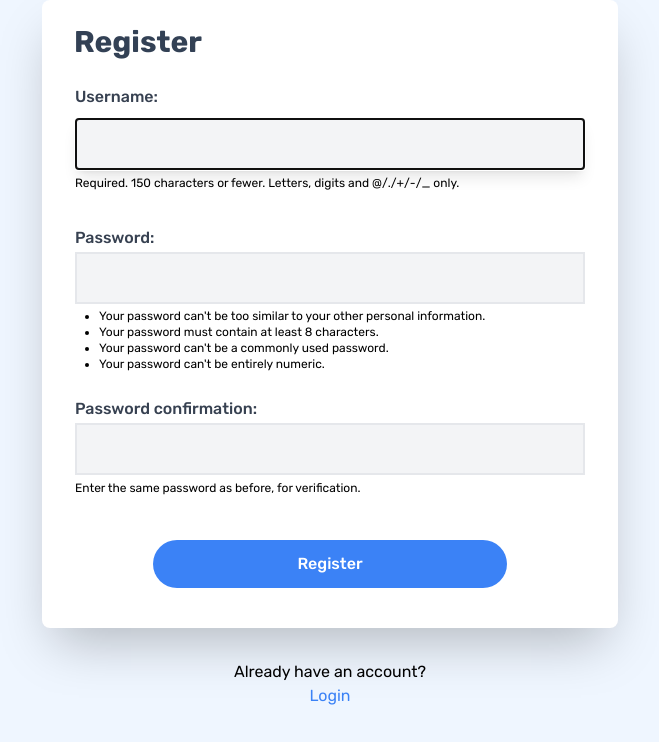
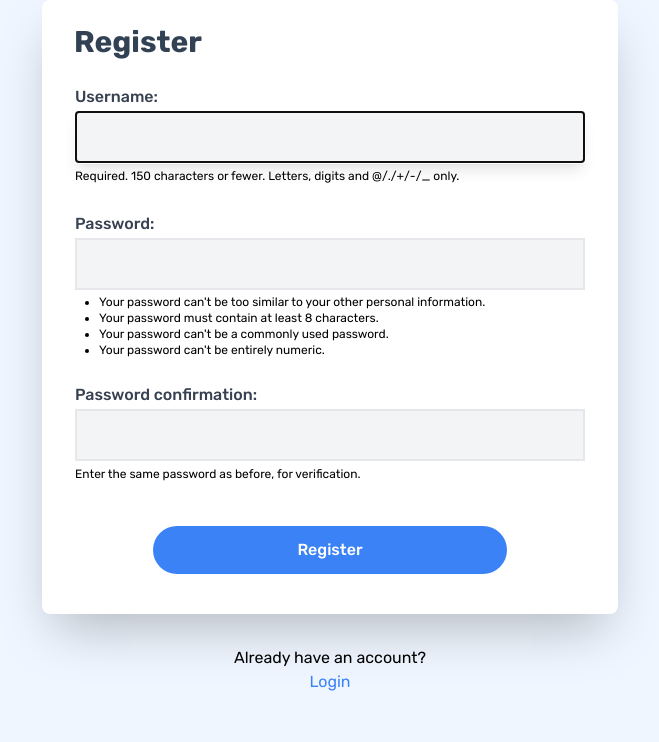
Before and after one commit to nabilmuafa/warehouse-inventory, a Django app: page /register/ in a window 1280 px wide. Shown: the part 112-854 px from the top of the page, without its empty margins (310-969 px from the left). Before the commit the page ends 817 px from the top, so only its background shows below. Run offline with Django 4.2, Linux system fonts and the light colour scheme; some libraries are stand-ins or nearby versions.

Commit message:
slight redesign login & register page

```diff
--- a/main/templates/register.html
+++ b/main/templates/register.html
@@ -12,32 +12,32 @@
 
 {% block content %}
 
-<div class="login container flex flex-col items-center mx-auto">
-    <div class="bg-white rounded-lg shadow-2xl px-8 py-6 mb-8 md:max-w-xl max-w-sm">
-        <h1 class="text-3xl font-bold text-slate-700 pb-6">Register</h1>
+<div class="login container flex flex-col items-center mx-auto pb-12">
+    <div class="bg-white rounded-lg shadow-2xl md:px-8 px-6 py-6 mb-8 md:max-w-xl max-w-sm">
+        <h1 class="md:text-3xl text-xl font-bold text-slate-700 pb-6">Register</h1>
         <form method="POST" >
             {% csrf_token %}
             <table class="table-fixed w-full">
                 <tr>
-                    <td class="text-gray-700 font-medium">
+                    <td class="text-gray-700 font-medium text-sm md:text-base">
                         <label for="id_username">Username:</label>
                     </td>
                 </tr>
                 <tr>
-                    <td class="py-2">
-                      <input class="bg-gray-100 py-3 px-4 border-2 w-full focus:shadow-lg" type="text" name="username" maxlength="150" autocapitalize="none" autocomplete="username" autofocus required id="id_username">
+                    <td>
+                      <input class="bg-gray-100 text-sm md:text-base py-3 px-4 border-2 w-full focus:shadow-lg" type="text" name="username" maxlength="150" autocapitalize="none" autocomplete="username" autofocus required id="id_username">
                         <br>
                         <span class="helptext text-xs">Required. 150 characters or fewer. Letters, digits and @/./+/-/_ only.</span>
                     </td>
                 </tr>
                 <tr>
-                    <td class="pt-6 text-gray-700 font-medium">
+                    <td class="pt-6 text-gray-700 font-medium text-sm md:text-base">
                         <label for="id_password1">Password:</label>
                     </td>
                 </tr>
                 <tr>
                     <td>
-                        <input class="bg-gray-100 py-3 px-4 border-2 w-full focus:shadow-lg" type="password" name="password1" autocomplete="new-password" required id="id_password1">
+                        <input class="bg-gray-100 text-sm md:text-base py-3 px-4 border-2 w-full focus:shadow-lg" type="password" name="password1" autocomplete="new-password" required id="id_password1">
                         <br>
                         <span class="helptext text-xs">
                             <ul class="list-disc pl-6 pt-1">
@@ -50,21 +50,21 @@
                     </td>
                 </tr>
                 <tr>
-                    <td class="pt-6 text-gray-700 font-medium">
+                    <td class="pt-6 text-gray-700 font-medium text-sm md:text-base">
                         <label for="id_password2">Password confirmation:</label>
                     </td>
                 </tr>
                 <tr>
                     <td>
-                        <input class="bg-gray-100 py-3 px-4 border-2 w-full focus:shadow-lg" type="password" name="password2" autocomplete="new-password" required id="id_password2">
+                        <input class="bg-gray-100 text-sm md:text-base py-3 px-4 border-2 w-full focus:shadow-lg" type="password" name="password2" autocomplete="new-password" required id="id_password2">
 
                         <br>
                         <span class="helptext text-xs">Enter the same password as before, for verification.</span>
                     </td>
                 </tr>
                 <tr>
-                    <td class="pt-10 pb-4 flex justify-center">
-                        <input class="btn login_btn transition-color ease-in-out duration-100 bg-blue-500 hover:bg-blue-700 text-white font-medium rounded-full px-36 py-3 cursor-pointer" type="submit" name="submit" value="Register"/>
+                    <td class="pt-10 pb-4 flex justify-center text-sm md:text-base">
+                        <input class="btn login_btn transition-color ease-in-out duration-100 bg-blue-500 hover:bg-blue-700 text-white font-medium rounded-full md:px-36 px-24 py-3 cursor-pointer" type="submit" name="submit" value="Register"/>
                     </td>
                 </tr>
                 {% if form.errors %}
@@ -72,9 +72,9 @@
                     <td>
                         <ul class="pt-2">
                             {% for _,error in form.errors.items %}
-                            <li class="text-red-500 text-sm text-center">{{ error }}</li>
+                            <li class="text-red-500 text-xs text-center">{{ error }}</li>
                             {% endfor %}
-                            <li class="text-red-500 text-sm text-center">Please try again.</li>
+                            <li class="text-red-500 text-xs text-center">Please try again.</li>
                         </ul>
                     </td>
                 </tr>
@@ -83,7 +83,7 @@
         </form>
     </div>
 
-    <p class="text-center">Already have an account?<br><a class="text-blue-500 hover:text-blue-700" href="{% url 'main:login' %}">Login</a></p>
+    <p class="text-center text-sm md:text-base">Already have an account?<br><a class="text-blue-500 hover:text-blue-700" href="{% url 'main:login' %}">Login</a></p>
 
 </div>
 
```
Also changed, not shown: main/templates/login.html (+9 -9 lines).
